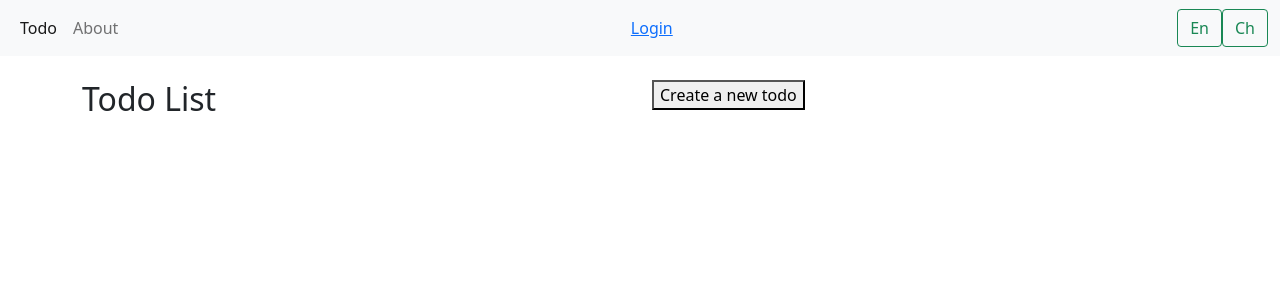
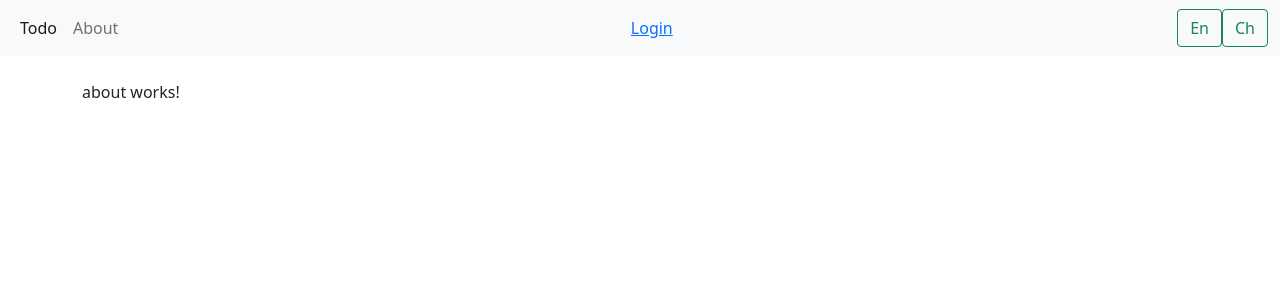
Before and after one commit to janefwp/angular-todo, an Angular app: page /about in a window 1280 px wide. Before the commit this address led to /. Shown: the top 300 px of the page. Built offline with nearby package versions, Linux system fonts and the light colour scheme.

Commit message:
add about page

```diff
--- /dev/null
+++ b/src/app/about/about.component.html
@@ -0,0 +1,3 @@
+<p>
+  about works!
+</p>
--- /dev/null
+++ b/src/app/about/about.component.ts
@@ -0,0 +1,15 @@
+import { Component, OnInit } from '@angular/core';
+
+@Component({
+  selector: 'app-about',
+  templateUrl: './about.component.html',
+  styleUrls: ['./about.component.css']
+})
+export class AboutComponent implements OnInit {
+
+  constructor() { }
+
+  ngOnInit() {
+  }
+
+}
--- a/src/app/app-routing.module.ts
+++ b/src/app/app-routing.module.ts
@@ -1,8 +1,11 @@
 import { NgModule } from '@angular/core';
 import { RouterModule, Routes } from '@angular/router';
 import { TodoListComponent } from './todo-list/todo-list.component'
+import { AboutComponent } from './about/about.component'
+
 const routes: Routes = [
-  { path:'', component: TodoListComponent}
+  { path:'', component: TodoListComponent},
+  { path: 'about', component: AboutComponent}
 ];
 
 @NgModule({
--- a/src/app/app.component.html
+++ b/src/app/app.component.html
@@ -1,14 +1,5 @@
 <app-top-bar></app-top-bar>
 <div class="container">
-    <br>
-    <div class="row">
-        <div class="col">
-          <h2>Todo List</h2>
-        </div>
-        <div class="col">
-            <button>Create a new todo</button>
-        </div>
-    </div>
-    <br>
+  <br>
     <router-outlet></router-outlet>
   </div>
--- a/src/app/app.module.ts
+++ b/src/app/app.module.ts
@@ -7,13 +7,15 @@
 import { TopBarComponent } from './top-bar/top-bar.component';
 import { TodoListComponent } from './todo-list/todo-list.component';
 import { TodoFormComponent } from './todo-form/todo-form.component';
+import { AboutComponent } from './about/about.component';
 
 @NgModule({
   declarations: [
     AppComponent,
       TopBarComponent,
       TodoListComponent,
-      TodoFormComponent
+      TodoFormComponent,
+      AboutComponent
    ],
   imports: [
     BrowserModule,
--- a/src/app/todo-list/todo-list.component.html
+++ b/src/app/todo-list/todo-list.component.html
@@ -1,4 +1,13 @@
 
+    <div class="row">
+        <div class="col">
+          <h2>Todo List</h2>
+        </div>
+        <div class="col">
+            <button>Create a new todo</button>
+        </div>
+    </div>
+    <br>
 <table class="table table-striped">
   <thead>
   <tr>
```
Also changed, not shown: src/app/about/about.component.css (added), 1 other file (tests, documents, lock files or other folders).
